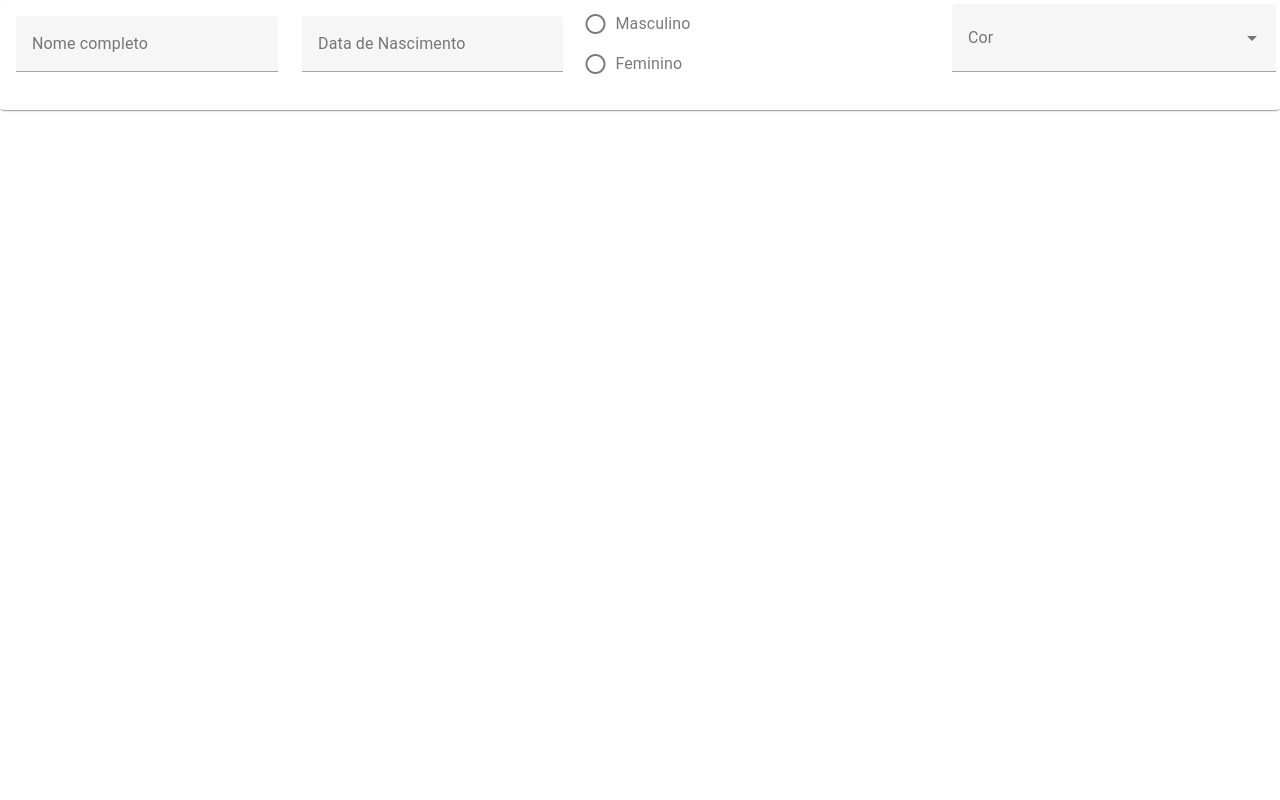
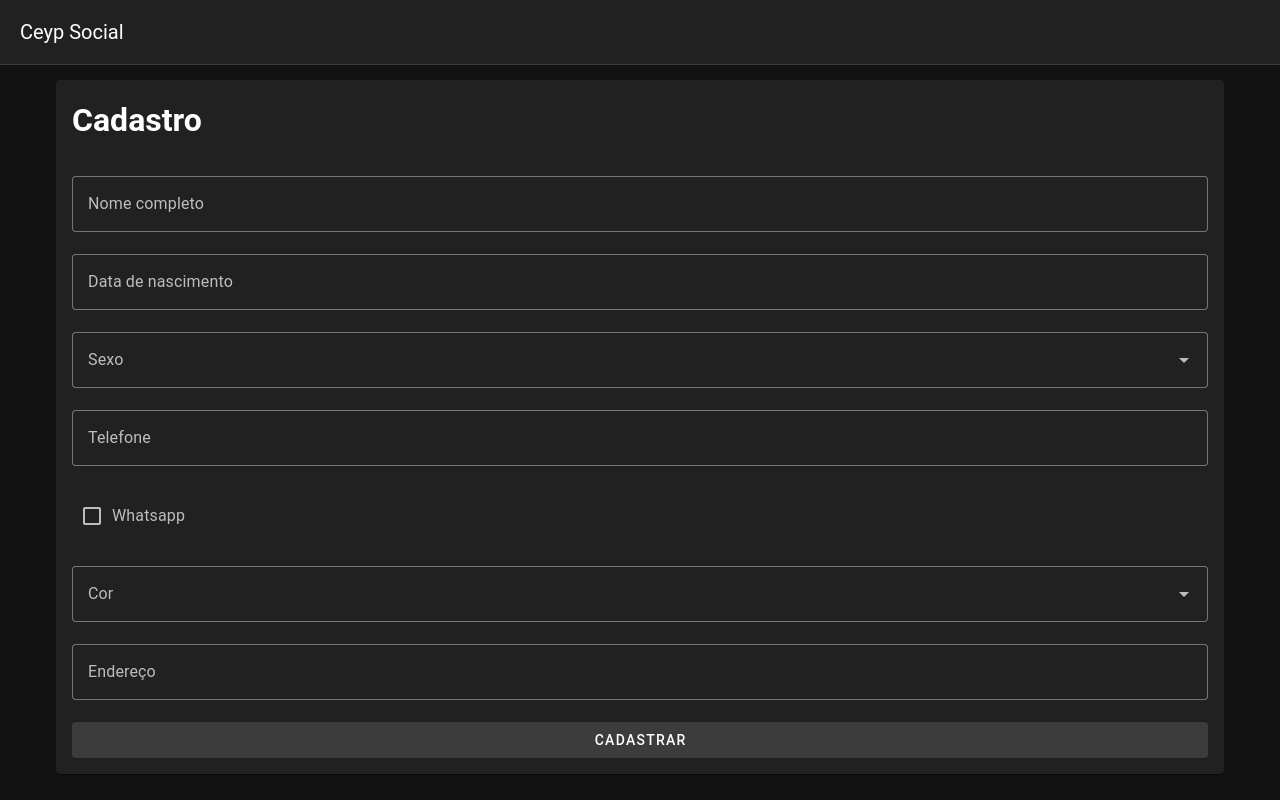
Before and after one commit to Miguelsantossoares/CepySocial, a Vue app: page / in a window 1280 px wide. Built offline with nearby package versions, Linux system fonts and the light colour scheme.

Commit message:
Super Update

```diff
--- a/src/App.vue
+++ b/src/App.vue
@@ -1,32 +1,46 @@
 <template>
-  <v-card>
-    <v-card-text>
-      <v-row>
+  <v-app  theme="dark">
+    <v-app-bar flat class="border-b">
+      <v-app-bar-title>Ceyp Social</v-app-bar-title>
+    </v-app-bar>
 
-        <v-col>
-          <v-text-field label="Nome completo"></v-text-field>
-        </v-col>
+  <v-main>
+    <v-container>
+        <v-card>
+         <h1 class="pa-4 text-brand">Cadastro</h1>
+         <v-card-text>
 
-        <v-col>
-          <v-text-field
-          label="Data de Nascimento"
-          placeholder="00/00/0000"
-          ></v-text-field>
-        </v-col>
+                <v-text-field label="Nome completo" variant="outlined" placeholder="Seu nome"></v-text-field>
 
-          <v-radio-group>
-            <v-radio label="Masculino" value="M"></v-radio>
-            <v-radio label="Feminino" value="F"></v-radio>
-          </v-radio-group>
+                <v-text-field label="Data de nascimento" variant="outlined" placeholder="00/00/0000"></v-text-field>
 
-          <v-combobox
-            label="Cor"
-            :items="['Branco', 'Pardo', 'Negro']">
-          </v-combobox>
+                <v-select label="Sexo" variant="outlined" :items="['Masculino', 'Feminino']">
+                </v-select>
 
-      </v-row>
-    </v-card-text>
-  </v-card>
+                <v-text-field
+              :counter="9"
+              label="Telefone"
+              variant="outlined"
+              placeholder="(00) 00000000">
+                </v-text-field>
+                <v-checkbox class="" label="Whatsapp"></v-checkbox>
+              <v-select
+                label="Cor"
+                variant="outlined"
+                :items="['Branco', 'Pardo', 'Negro']">
+              </v-select>
+              <v-text-field
+                label="Endereço"
+                variant="outlined"
+                placeholder="Bairro, lagradouro, número e referência">
+              </v-text-field>
+              <v-btn class="w-100 w-max-width" variant="tonal">Cadastrar</v-btn>
+
+          </v-card-text>
+      </v-card>
+    </v-container>
+  </v-main>
+  </v-app>
 
 </template>
 
--- a/src/plugins/vuetify.js
+++ b/src/plugins/vuetify.js
@@ -17,8 +17,8 @@ export default createVuetify({
     themes: {
       light: {
         colors: {
-          primary: '#1867C0',
-          secondary: '#5CBBF6',
+          primary: '#0288D1',
+          secondary: '#4FC3F7',
         },
       },
     },
```
